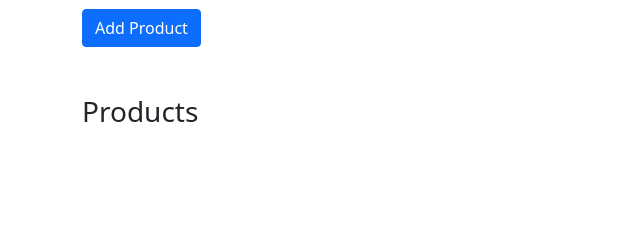
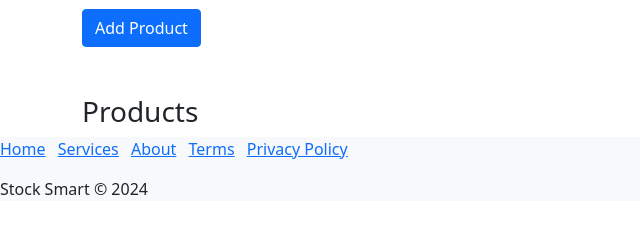
Before and after one commit to DavidParsley/PHASE-ONE-PROJECT--David-Parsley.K, a plain HTML site: page index.html in a window 1280 px wide. Shown: the part 63-296 px from the top of the page, without its empty margins (0-640 px from the left). Drawn offline with nearby package versions, Linux system fonts and the light colour scheme.

Commit message:
adds index.html

```diff
--- a/index.html
+++ b/index.html
@@ -119,6 +119,19 @@
         </div>
     </div>
 
+    <!-- Footer -->
+    <div class="footer-basic navbar-light bg-light" id="footer">
+        <footer>
+            <ul class="list-inline">
+                <li class="list-inline-item"><a href="#navbarNav">Home</a></li>
+                <li class="list-inline-item"><a href="#">Services</a></li>
+                <li class="list-inline-item"><a href="#">About</a></li>
+                <li class="list-inline-item"><a href="#">Terms</a></li>
+                <li class="list-inline-item"><a href="#">Privacy Policy</a></li>
+            </ul>
+            <p class="copyright">Stock Smart © 2024</p>
+        </footer>
+    </div>
 
 
     <script src="https://cdn.jsdelivr.net/npm/bootstrap@5.1.3/dist/js/bootstrap.bundle.min.js"></script>
```
